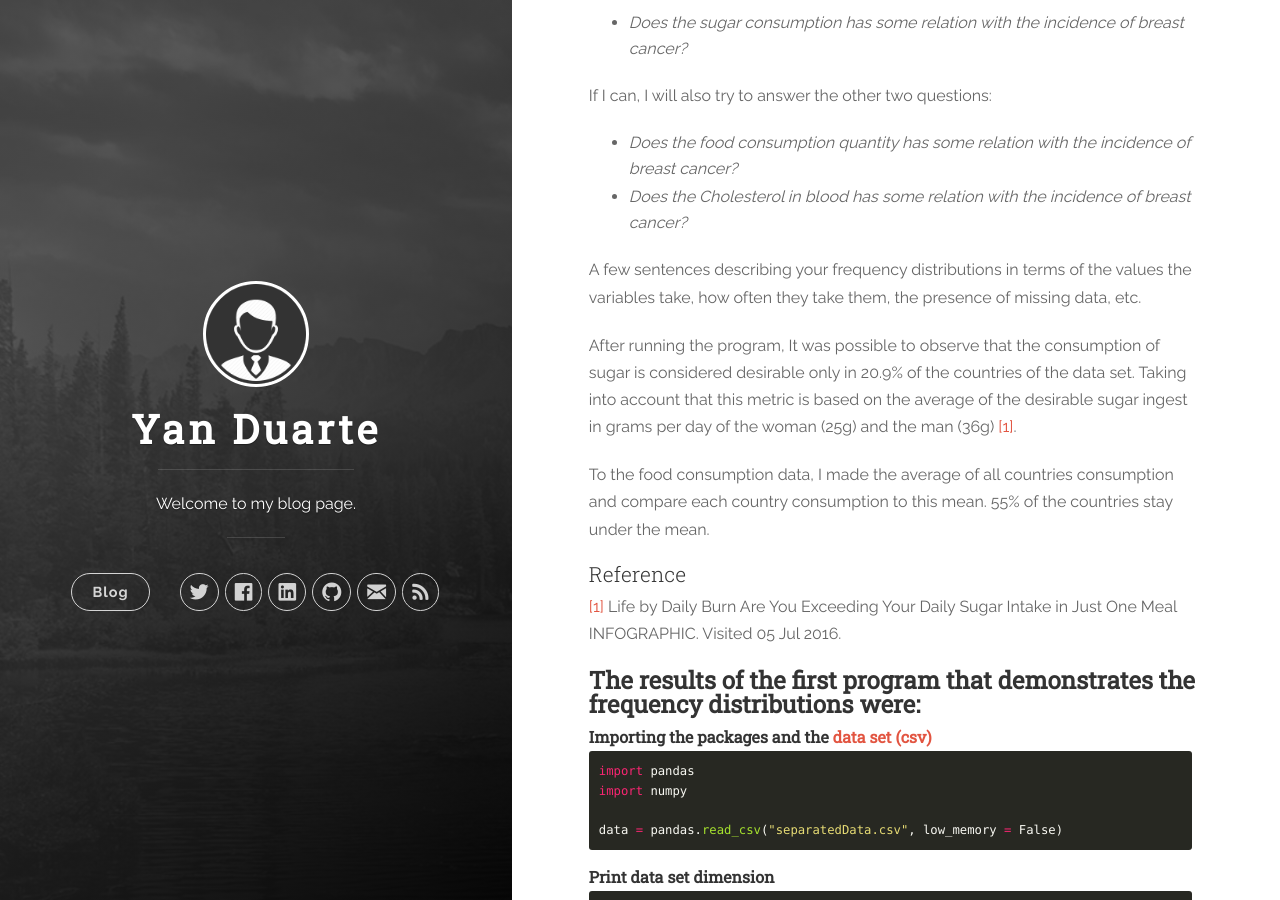
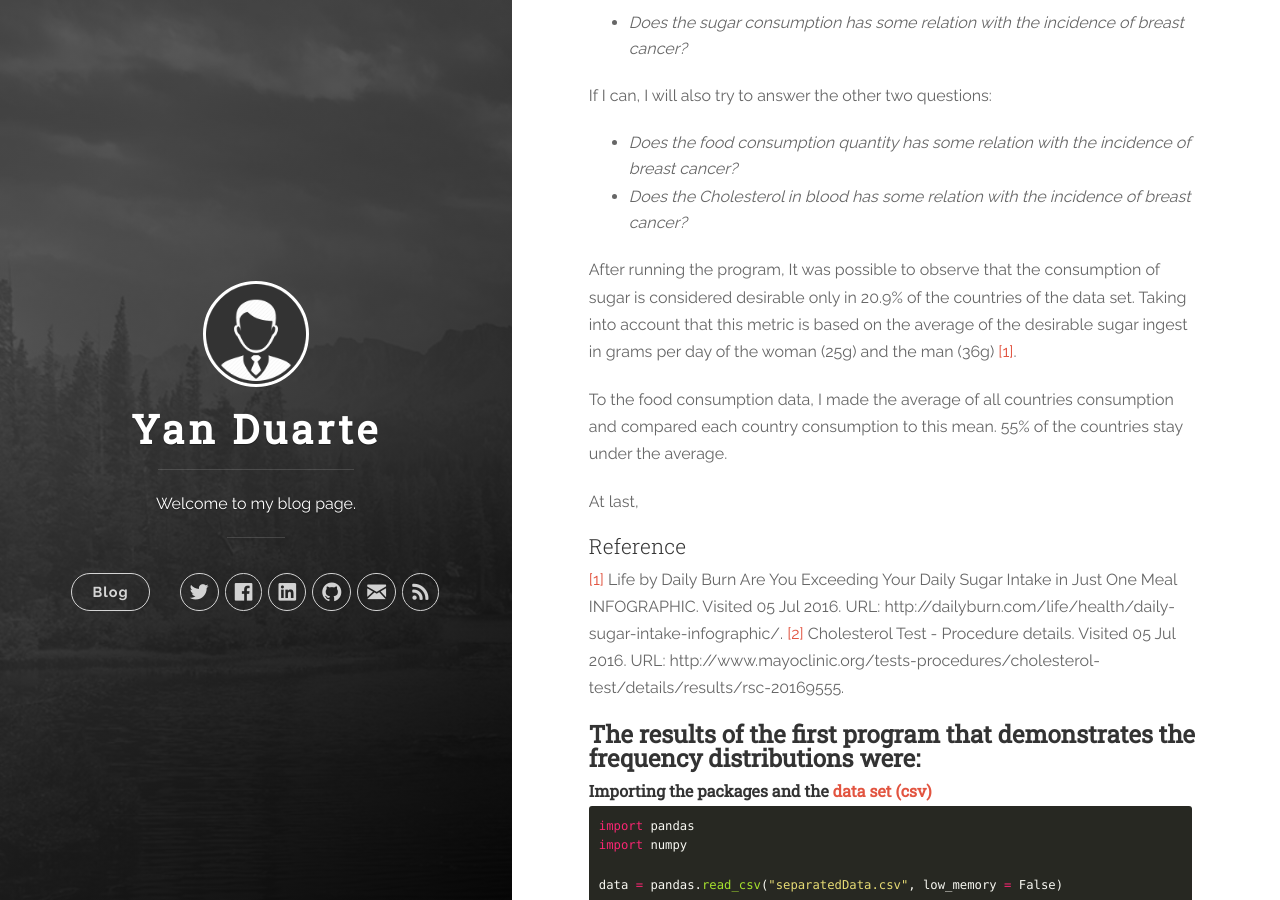
Before and after one commit to yan-duarte/yan-duarte.github.io, a Jekyll site: the page built from _posts/2016-07-05-Assignment2.md, in a window 1280 px wide and 900 px high, scrolled down 1824 px. Built offline with Jekyll 4.4.1, drawn with Linux system fonts in a browser that asks for light colours; nearby versions of some CDN libraries.

Commit message:
Updated 2016-07-05-Assignment2.md

```diff
--- a/_posts/2016-07-05-Assignment2.md
+++ b/_posts/2016-07-05-Assignment2.md
@@ -47,15 +47,16 @@ If I can, I will also try to answer the other two questions:
   - _Does the food consumption quantity has some relation with the incidence of breast cancer?_
   - _Does the Cholesterol in blood has some relation with the incidence of breast cancer?_
 
-A few sentences describing your frequency distributions in terms of the values the variables take, how often they take them, the presence of missing data, etc.
-
 After running the program, It was possible to observe that the consumption of sugar is considered desirable only in 20.9% of the countries of the data set. Taking into account that this metric is based on the average of the desirable sugar ingest in grams per day of the woman (25g) and the man (36g) [[1]][ref1].
 
-To the food consumption data, I made the average of all countries consumption and compare each country consumption to this mean. 55% of the countries stay under the mean.
+To the food consumption data, I made the average of all countries consumption and compared each country consumption to this mean. 55% of the countries stay under the average.
+
+At last,
 
 ### Reference
-[[1]][ref1] Life by Daily Burn Are You Exceeding Your Daily Sugar Intake in Just One Meal INFOGRAPHIC. Visited 05 Jul 2016.
 
+[[1]][ref1] Life by Daily Burn Are You Exceeding Your Daily Sugar Intake in Just One Meal INFOGRAPHIC. Visited 05 Jul 2016. URL: http://dailyburn.com/life/health/daily-sugar-intake-infographic/.
+[[2]][ref2] Cholesterol Test - Procedure details. Visited 05 Jul 2016. URL: http://www.mayoclinic.org/tests-procedures/cholesterol-test/details/results/rsc-20169555.
 
 
 ## **The results of the first program that demonstrates the frequency distributions were:**
```
Also changed, not shown: other parts of _posts/2016-07-05-Assignment2.md (+2 -0 lines).
